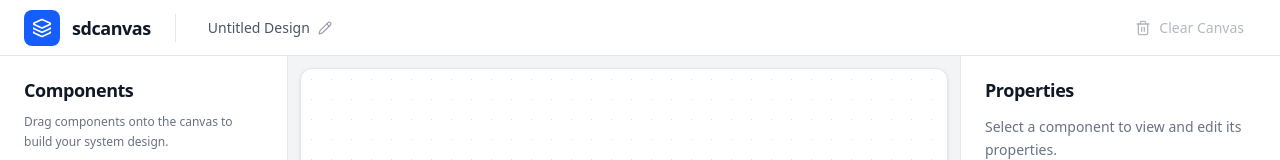
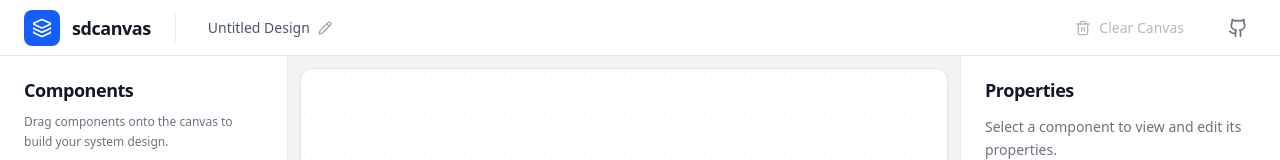
Before and after one commit to tommy-xr/sdcanvas, a React (Vite) app: page / in a window 1280 px wide. Shown: the top 160 px of the page. Built offline with nearby package versions, Linux system fonts and the light colour scheme.

Commit message:
feat: add github link in top right corner

```diff
--- a/src/components/Header/Header.tsx
+++ b/src/components/Header/Header.tsx
@@ -1,5 +1,5 @@
 import { useState, useEffect, useRef } from 'react';
-import { Layers, Pencil, Trash2 } from 'lucide-react';
+import { Layers, Pencil, Trash2, Github } from 'lucide-react';
 import { useCanvasStore } from '../../store/canvasStore';
 
 export function Header() {
@@ -116,6 +116,16 @@ export function Header() {
           </div>
         )}
       </div>
+
+      <a
+        href="https://github.com/tommy-xr/sdcanvas"
+        target="_blank"
+        rel="noopener noreferrer"
+        className="p-2 rounded text-gray-500 hover:text-gray-900 hover:bg-gray-100 transition-colors"
+        title="View on GitHub"
+      >
+        <Github size={20} />
+      </a>
     </header>
   );
 }
```
